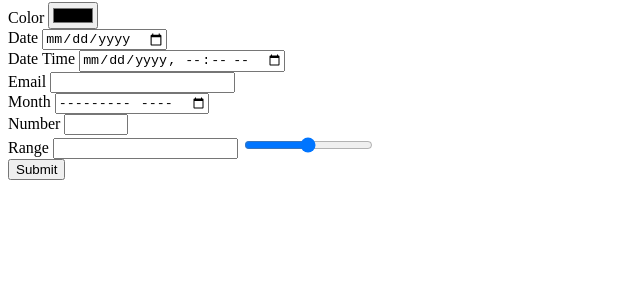
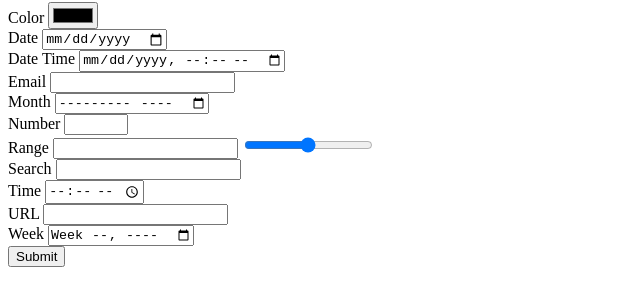
Before and after one commit to renatoabreu14/cursos, a plain HTML site: page HTML5/course/form.html in a window 1280 px wide. Shown: the part 78-384 px from the top of the page, without its empty margins (0-640 px from the left). Drawn offline with Linux system fonts and the light colour scheme.

Commit message:
Inputs   - search   - time   - url   - week

```diff
--- a/HTML5/course/form.html
+++ b/HTML5/course/form.html
@@ -48,6 +48,22 @@
                     }
                 </script>
             </div>
+            <div class="form-group">
+                <label for="">Search</label>
+                <input type="search" name="search" id="">
+            </div>
+            <div class="form-group">
+                <label for="">Time</label>
+                <input type="time" name="time" id="">
+            </div>
+            <div class="form-group">
+                <label for="">URL</label>
+                <input type="url" name="url" id="">
+            </div>
+            <div class="form-group">
+                <label for="">Week</label>
+                <input type="week" name="week" id="">
+            </div>
             <button>Submit</button>
         </form>
     </section>
```
